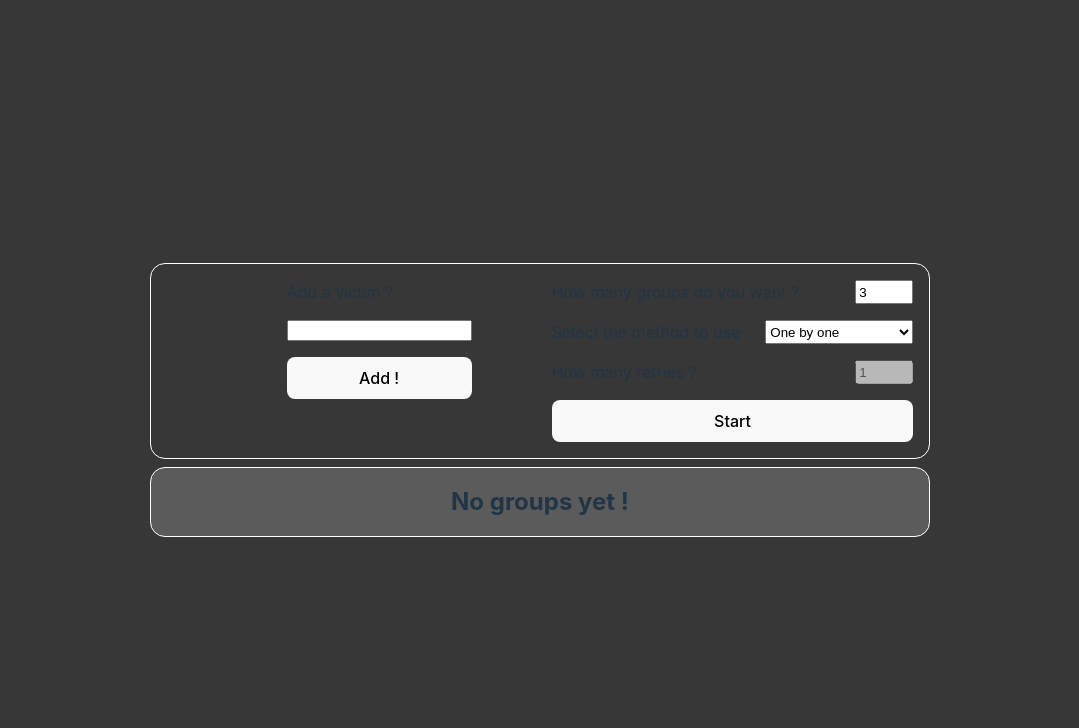
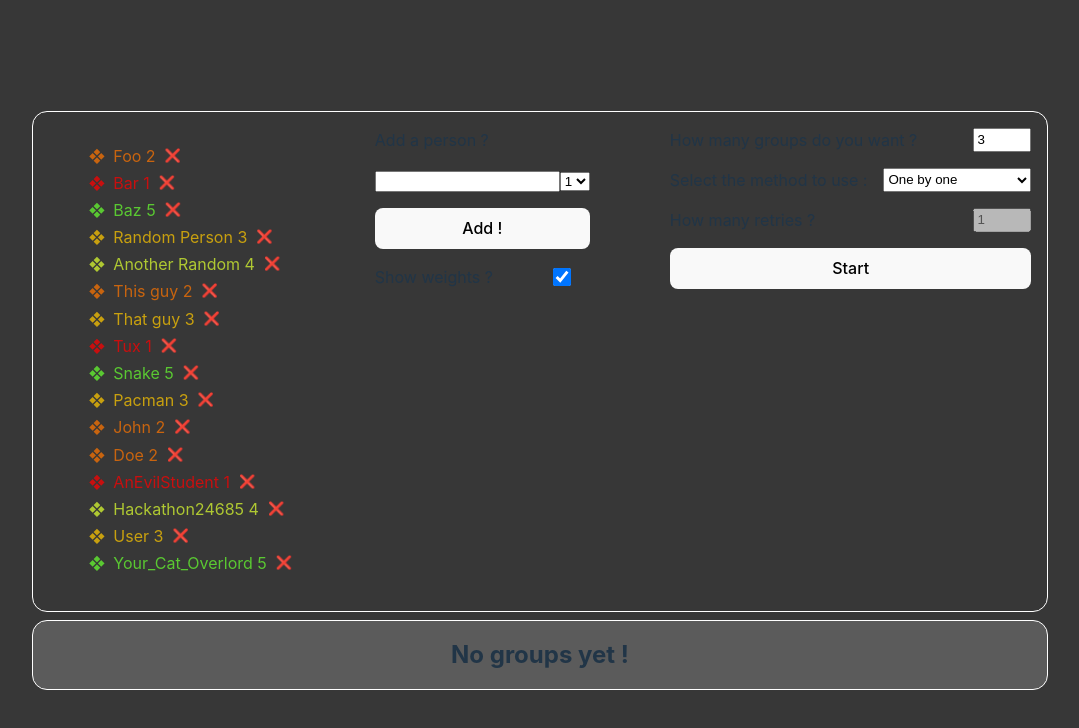
Before and after one commit to Zakari-B/group-generator, a React (Vite) app: page / in a window 1280 px wide. Shown: the top 728 px of the page, without its empty margins (100-1179 px from the left). Built offline with nearby package versions, Linux system fonts and the light colour scheme.

Commit message:
Added the weighted distribution mode

```diff
--- a/src/App.css
+++ b/src/App.css
@@ -86,3 +86,19 @@ body {
   content: "❌";
   font-size: 0.82rem;
 }
+
+.veryLow {
+  color: rgb(200, 15, 15);
+}
+.low {
+  color: rgb(200, 100, 15);
+}
+.medium {
+  color: rgb(200, 160, 15);
+}
+.high {
+  color: rgb(175, 200, 50);
+}
+.veryHigh {
+  color: rgb(90, 200, 50);
+}
--- a/src/App.tsx
+++ b/src/App.tsx
@@ -5,34 +5,41 @@ function App() {
   //
   // EXEMPLE :
   //
-  // const people: string[] = ["Foo", "Bar", "Baz", "Random Person", "Another Random", "This guy", "That guy", "Tux", "Snake", "Pacman", "John", "Doe", "AnEvilStudent", "Hackathon24685", "User", "Your_Cat_Overlord"]
+  // const people: Person[] = [{ name: "Foo", weight: 2 }, { name: "Bar", weight: 1 }, { name: "Baz", weight: 5 }, { name: "Random Person", weight: 3 }, { name: "Another Random", weight: 4 }, { name: "This guy", weight: 2 }, { name: "That guy", weight: 3 }, { name: "Tux", weight: 1 }, { name: "Snake", weight: 5 }, { name: "Pacman", weight: 3 }, { name: "John", weight: 2 }, { name: "Doe", weight: 2 }, { name: "AnEvilStudent", weight: 1 }, { name: "Hackathon24685", weight: 4 }, { name: "User", weight: 3 }, { name: "Your_Cat_Overlord", weight: 5 }]
   //
+  type Person = {
+    name: string,
+    weight: number
+  }
+  const people: Person[] = [{ name: "Foo", weight: 2 }, { name: "Bar", weight: 1 }, { name: "Baz", weight: 5 }, { name: "Random Person", weight: 3 }, { name: "Another Random", weight: 4 }, { name: "This guy", weight: 2 }, { name: "That guy", weight: 3 }, { name: "Tux", weight: 1 }, { name: "Snake", weight: 5 }, { name: "Pacman", weight: 3 }, { name: "John", weight: 2 }, { name: "Doe", weight: 2 }, { name: "AnEvilStudent", weight: 1 }, { name: "Hackathon24685", weight: 4 }, { name: "User", weight: 3 }, { name: "Your_Cat_Overlord", weight: 5 }]
 
-  const people: string[] = []
-
-  const [list, setList] = useState<string[]>(people);
-  const [personInput, setPersonInput] = useState<string>("");
+  const [list, setList] = useState<Person[]>(people);
+  const [personInput, setPersonInput] = useState<Person>({ name: "", weight: 1 });
   const [nbGroup, setNbGroup] = useState<number>(3);
   const [mode, setMode] = useState<number>(1);
   const [nbRetries, setNbRetries] = useState<number>(1);
-  const [generatedGroups, setGeneratedGroups] = useState<string[][][]>([]);
-  const retryModes: number[] = [2];
-
-  const personInputHandler = (e: ChangeEvent<HTMLInputElement>) => {
-    setPersonInput(e.target.value);
+  const [generatedGroups, setGeneratedGroups] = useState<Person[][][]>([]);
+  const retryModes: number[] = [2, 3];
+  const [showWeight, setShowWeight] = useState<boolean>(true);
+  const weights: { [key: number]: string } = {
+    1: "veryLow",
+    2: "low",
+    3: "medium",
+    4: "high",
+    5: "veryHigh"
   }
 
   const personDeleteHandler = (button: HTMLButtonElement) => {
-    const target: number = list.findIndex((person) => person === button.value);
-    const listCopy: string[] = [...list];
+    const target: number = list.findIndex((person) => (person.name === button.value.split("::")[0] && person.weight === parseInt(button.value.split("::")[1])));
+    const listCopy: Person[] = [...list];
     listCopy.splice(target, 1);
     setList(() => [...listCopy])
   }
 
   const setListHandler = (): void => {
-    if (personInput.trim() !== "") {
+    if (personInput.name.trim() !== "" && personInput.weight > 0 && personInput.weight <= 5) {
       setList(() => [...list, personInput])
-      setPersonInput("");
+      setPersonInput({ name: "", weight: 1 });
     }
   }
 
@@ -51,9 +58,9 @@ function App() {
   const groupGen = async () => {
     let retries;
     retryModes.includes(mode) ? retries = nbRetries : retries = 1;
-    const tempArray: string[][][] = [];
+    const tempArray: Person[][][] = [];
 
-    let groupMakerArray: Array<Array<string>> = [];
+    let groupMakerArray: Array<Array<Person>> = [];
     const resetGroupMaker = () => {
       groupMakerArray = [];
       for (let i = 0; i < nbGroup; i++) {
@@ -86,7 +93,102 @@ function App() {
           j++;
         }
       }
+
       if (mode === 3) {
+        // Get the smallest group, if some groups have an equal number of people, get the one with the smallest weight.
+        const getSmallestGroup = (groups: Person[][]) => groups.reduce((p, c) => p.length > c.length ? c : (p.length === c.length) ? getTotalWeight(p) > getTotalWeight(c) ? c : p : p)
+        // Get the total weight of a group.
+        const getTotalWeight = (group: Person[]) => group.reduce((a, c) => a + c.weight, 0)
+        // Get the group with the heaviest weight. If multiple groups have the same weight, pick the one with the most members.
+        const getStrongestGroup = (groups: Person[][]) => groups.reduce((p, c) => getTotalWeight(p) > getTotalWeight(c) ? p : (getTotalWeight(p) === getTotalWeight(c)) ? p.length > c.length ? p : c : c);
+
+        // Make a copy of the list, create a j variable for the loop and define how many balance passes we need (shouldn't need more than a few at most)
+        const listCopy = [...list];
+        let j = 0;
+        const infinite_loop_safety = 50;
+        const balance_passes = 5;
+
+        // Run as long as I have not put everybody in a group
+        while (listCopy.length > 0 && j < infinite_loop_safety) {
+          // First select our targets and store the values (to avoid any error due to the value possibly changing when running the function multiple times)
+          const smallestGroup = getSmallestGroup(groupMakerArray)
+          const strongestGroup = getStrongestGroup(groupMakerArray)
+          // Calculate the weight of the previous targets and the delta
+          const smallestGroupWeight = getTotalWeight(smallestGroup)
+          const strongestGroupWeight = getTotalWeight(strongestGroup)
+          const weightDelta = strongestGroupWeight - smallestGroupWeight
+
+          // Try to find the best candidate to make the two groups evenly weighted using the best possible weight then deviating by +/-1 per iteration.
+          const getBestCandidate = () => {
+            for (let i = 0; i < listCopy.length; i++) {
+              const candidate = listCopy.findIndex((elem) => elem.weight === (Math.abs(strongestGroupWeight - smallestGroupWeight) + i)) || listCopy.findIndex((elem) => elem.weight === (Math.abs(strongestGroupWeight - smallestGroupWeight) - i))
+              if (candidate !== -1) {
+                return candidate
+              }
+            }
+            // If no candidate can be found then pick a random person
+            const candidate = Math.floor(Math.random() * listCopy.length)
+            return candidate
+          }
+
+          // Locate and splice our best candidate, then insert him into the smallest group
+          const bestCandidateIndex = getBestCandidate()
+          const bestCandidate = listCopy.splice(bestCandidateIndex, 1)
+          smallestGroup.push(...bestCandidate);
+          j++
+
+          // The balancer function that should run only when all the person have been put into groups to make sure we get the best possible outcome :
+          const balanceGroups = (groups: Person[][]) => {
+            // Get the weakest weight from the sample groups and store the value for the same reason as previously stated
+            const getWeakestWeight = () => getTotalWeight(groups.reduce((p, c) => getTotalWeight(p) > getTotalWeight(c) ? c : p))
+            const weakestWeight = getWeakestWeight()
+
+            // Get the group or groups with the weakest weight(s) and store the values.
+            const getWeakestGroups = (groups: Person[][]) => {
+              const weakestGroups: Person[][] = [];
+              groups.forEach((elem) => {
+                getTotalWeight(elem) === weakestWeight ? weakestGroups.push(elem) : null;
+              })
+              return weakestGroups
+            }
+            const weakestGroupsList = getWeakestGroups(groups)
+
+            // Get the group with the strongest weight and store the value.
+            const strongestGroup = getStrongestGroup(groups)
+            const strongestGroupWeight = getTotalWeight(strongestGroup)
+
+            // Get the weight delta
+            const weightDelta = strongestGroupWeight - weakestWeight;
+
+            // Make the magic happen :
+            // First, run a map function on the weakestGroupsList to deal with each of the groups in that array independently
+            // Then, for each person in that weak group, we'll filter the strongest group to get a list of persons meeting the following requirements :
+            // The absolute value of the difference between their weights must be equal to the floor of half the delta.
+            // If this condition matches, we create a tuple  with those two persons and store it in a variable listing the people we can swap to balance the groups
+            const swapList: Person[][] = [];
+            weakestGroupsList.map((weakestGroup) => weakestGroup.forEach((weakPerson) => strongestGroup.filter((strongPerson) => Math.abs(Math.abs(strongPerson.weight) - Math.abs(weakPerson.weight)) === Math.floor(weightDelta / 2) ? swapList.push([strongPerson, weakPerson]) : null)))
+
+            // If swapList is not empty, so if we actually have people we can swap, then
+            if (swapList.length > 0) {
+              // We start by defining variables pointing in groupMakerArray to the groups containing the people we identified earlier
+              const groupMakerArrayWeakestGroup = groupMakerArray.filter((array) => array.includes(swapList[0][1]))[0]
+              const groupMakerArrayStrongestGroup = groupMakerArray.filter((array) => array === strongestGroup)[0]
+              const personToSwapFromStrong: Person[] = groupMakerArrayStrongestGroup.splice(groupMakerArrayStrongestGroup.indexOf(swapList[0][0]), 1);
+              const personToSwapFromWeak = groupMakerArrayWeakestGroup.splice(groupMakerArrayWeakestGroup.indexOf(swapList[0][1]), 1)
+              groupMakerArrayWeakestGroup.push(...personToSwapFromStrong);
+              groupMakerArrayStrongestGroup.push(...personToSwapFromWeak);
+            }
+
+          }
+          if (listCopy.length === 0) {
+            for (let k = 0; k < balance_passes; k++) {
+              balanceGroups(groupMakerArray);
+            }
+          }
+        }
+      }
+
+      if (mode === 4) {
         const chosenIndex = Math.floor(Math.random() * (list.length));
         groupMakerArray[0].push(list[chosenIndex]);
       }
@@ -102,14 +204,29 @@ function App() {
         <ul className="people-list">
           {list.map((person) => {
             return (
-              <li key={person}>{person} <button value={person} className="del-button" onClick={(e: MouseEvent<HTMLButtonElement>) => personDeleteHandler(e.target as HTMLButtonElement)} /></li>
+              <li className={showWeight ? weights[person.weight] : ''} key={person.name}>{person.name} {showWeight ? person.weight : null}<button value={person.name + "::" + person.weight} className="del-button" onClick={(e: MouseEvent<HTMLButtonElement>) => personDeleteHandler(e.target as HTMLButtonElement)} /></li>
             )
           })}
         </ul>
         <div className="column">
-          <label htmlFor="personInput">Add a victim ?</label>
-          <input id="personInput" type="text" value={personInput} onChange={(e: ChangeEvent<HTMLInputElement>) => personInputHandler(e)} onKeyDown={(e) => e.key === 'Enter' ? setListHandler() : null} />
+          <label htmlFor="personInput">Add a person ?</label>
+          <div>
+            <input id="personInput" type="text" value={personInput.name} onChange={
+              (e: ChangeEvent<HTMLInputElement>) => setPersonInput({ ...personInput, name: e.target.value })
+            } onKeyDown={(e) => e.key === 'Enter' ? setListHandler() : null} />
+            <select value={personInput.weight} onChange={
+              (e: ChangeEvent<HTMLSelectElement>) => setPersonInput({ ...personInput, weight: parseInt(e.target.value) })
+            } id="modeInput">
+              {[...Array(5)].map((x, i) =>
+                <option key={"weight" + i + 1} value={i + 1}>{i + 1}</option>
+              )}
+            </select>
+          </div>
           <button onClick={() => setListHandler()}>Add !</button>
+          <div className="inputRow">
+            <label htmlFor="weightCheckbox">Show weights ?</label>
+            <input type="checkbox" id="weightCheckbox" defaultChecked={showWeight} onChange={() => setShowWeight(() => !showWeight)} />
+          </div>
         </div>
         <div className="column">
           <div className="inputRow">
@@ -121,7 +238,8 @@ function App() {
             <select value={mode} onChange={(e) => setModeHandler(e)} id="modeInput">
               <option value="1">One by one</option>
               <option value="2">Chaotic</option>
-              <option value="3">Get a random person</option>
+              <option value="3">Weighted</option>
+              <option value="4">Get a random person</option>
             </select>
           </div>
           <div className="inputRow">
@@ -132,12 +250,12 @@ function App() {
         </div>
       </div>
       <div className="resultBox group">
-        {generatedGroups.length > 0 && generatedGroups[0][0].length === 1 ?
+        {generatedGroups.length > 0 && generatedGroups[0][0].length === 1 && generatedGroups[0][1].length === 0 ?
           <div className="generatedGroups group">
-            <h2>{generatedGroups[0][0]}</h2>
+            <h2>{generatedGroups[0][0][0].name}</h2>
           </div>
           :
-          generatedGroups.length > 0 && generatedGroups[0][0].length > 1 && generatedGroups ? generatedGroups.map((groups, index) => {
+          generatedGroups.length > 0 && generatedGroups ? generatedGroups.map((groups, index) => {
             return (
               <div className="generatedGroups group" key={"groups" + index}>
                 {groups.map((group, index) => {
@@ -148,10 +266,11 @@ function App() {
                         {
                           group.map((person, index) => {
                             return (
-                              <li key={"person" + index}>{person}</li>
+                              <li key={"person" + index} className={showWeight ? weights[person.weight] : ''} >{person.name} {showWeight ? person.weight : null}</li>
                             )
                           })
                         }
+                        {showWeight ? <li>Total score: {group.reduce((a, c) => a + c.weight, 0)}</li> : null}
                       </ul>
                     </div>
                   )
```
Also changed, not shown: 1 other file (tests, documents, lock files or other folders).
